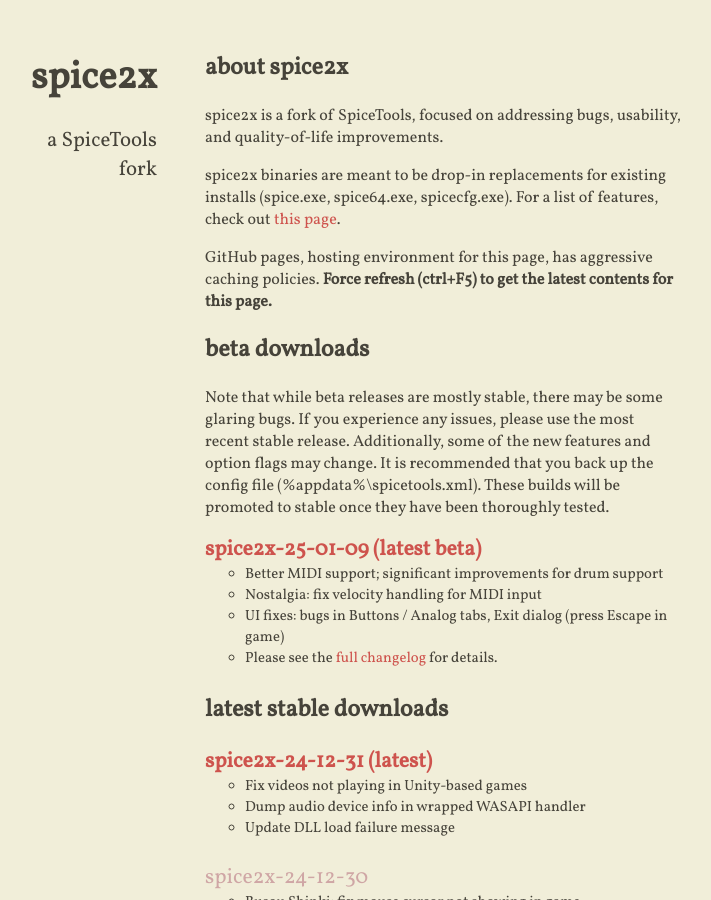
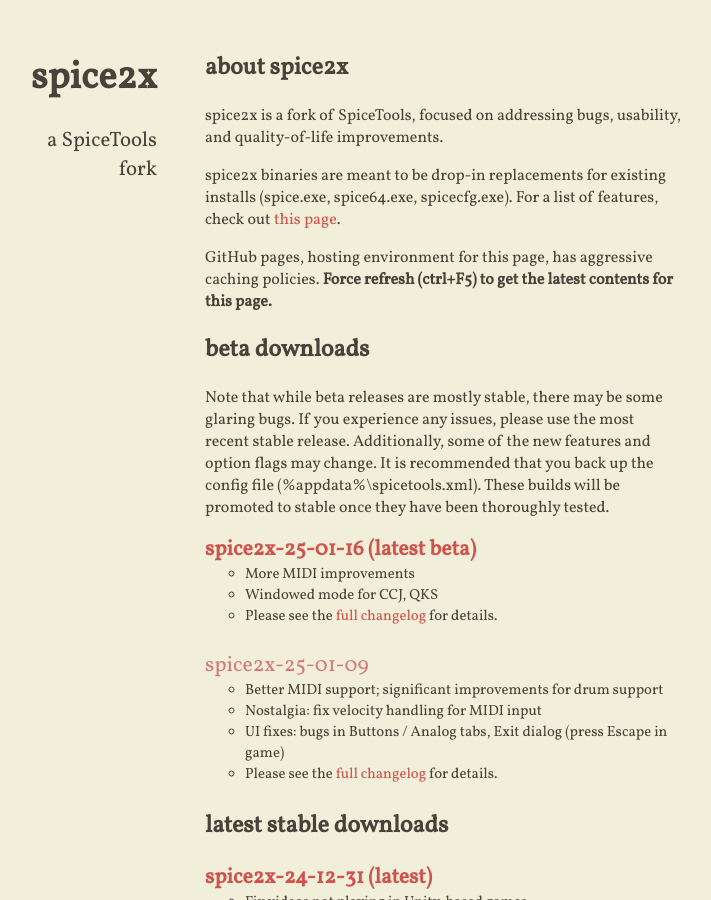
Before and after one commit to spice2x/spice2x.github.io, a Jekyll site: the page built from docs/index.html, in a window 1280 px wide and 900 px high. Shown: the whole window, without its empty margins (299-1010 px from the left). Built offline with Jekyll 4.4.1, drawn with Linux system fonts in a browser that asks for light colours; nearby versions of some CDN libraries.

Commit message:
25-01-16

```diff
--- a/docs/_includes/content.html
+++ b/docs/_includes/content.html
@@ -17,6 +17,16 @@
   stable once they have been thoroughly tested.
 </p>
 <ul class="downloads-beta highlight-latest">
+  <li>
+    <a class="download-link" href="https://github.com/spice2x/spice2x.github.io/releases/download/25-01-16/spice2x-25-01-16.zip">
+      spice2x-25-01-16
+    </a>
+    <ul>
+      <li>More MIDI improvements</li>
+      <li>Windowed mode for CCJ, QKS</li>
+      <li>Please see the <a href="https://github.com/spice2x/spice2x.github.io/releases/tag/25-01-09">full changelog</a> for details.</li>
+    </ul>
+  </li>
   <li>
     <a class="download-link" href="https://github.com/spice2x/spice2x.github.io/releases/download/25-01-09/spice2x-25-01-09.zip">
       spice2x-25-01-09
```
